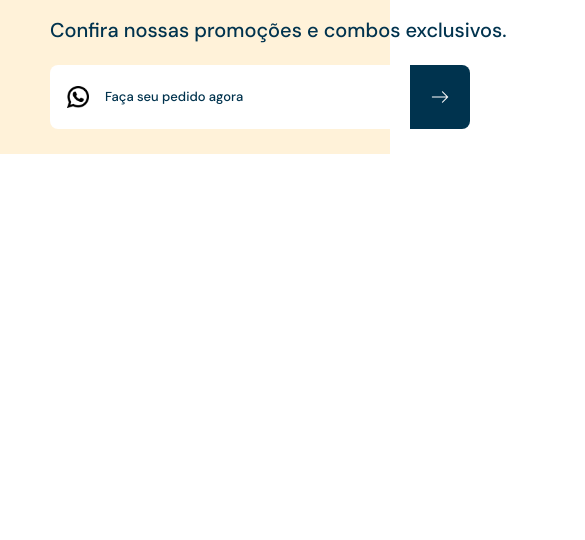
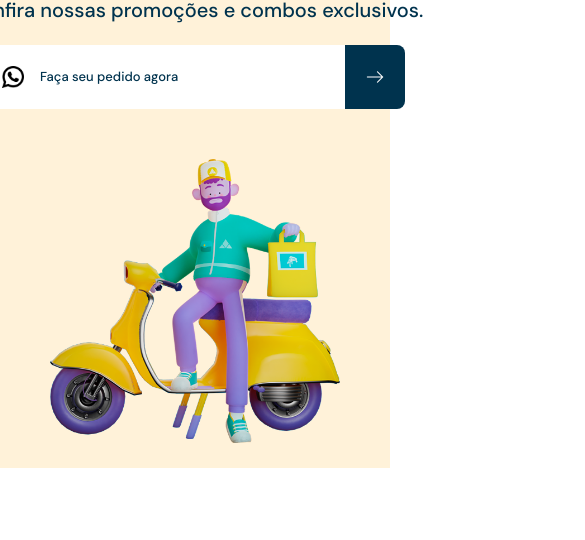
Before and after one commit to michaelprocha/french-fries, a plain HTML site: page index.html in a window 390 px wide. Shown: the part 304-844 px from the top of the page, 585 px wide, since content can reach past the window. Drawn offline with Linux system fonts and the light colour scheme.

Commit message:
add breakpoint tablet in banner section

```diff
--- a/scss/_components.scss
+++ b/scss/_components.scss
@@ -167,10 +167,19 @@
     flex-direction: column;
     gap: calc(20 / 16 * 1rem);
 
+    @include var.breakpoints(var.$notebook) {
+        align-items: center;
+        text-align: center;
+    }
+
     &__title {
         padding: calc(40 / 16 * 1rem) 0 0 0;
         @extend %hero-title;
         width: calc(600 / 16 * 1rem);
+
+        @include var.breakpoints(var.$notebook) {
+            padding: calc(20 / 16 * 1rem) 0 0 0;
+        }
     }
 
     &__text {
--- a/scss/_layouts.scss
+++ b/scss/_layouts.scss
@@ -122,4 +122,10 @@ main {
     width: 100%;
     display: flex;
     justify-content: space-between;
+
+    @include var.breakpoints(var.$notebook){
+        flex-direction: column;
+        align-items: center;
+        gap: calc(50 / 16 * 1rem);
+    }
 }
--- a/scss/_variables.scss
+++ b/scss/_variables.scss
@@ -32,11 +32,11 @@ $content-spacing: 1200;
 $padding-spacing: 50;
 
 //breakpoints
-$notebook: 940px;
+$notebook: 1050px;
 
 @mixin breakpoints($size){
     @if $size == $notebook{
-        @media screen and (max-width: 940px) {
+        @media screen and (max-width: 1050px) {
             @content
         }
     }
```
Also changed, not shown: css/index.css.
